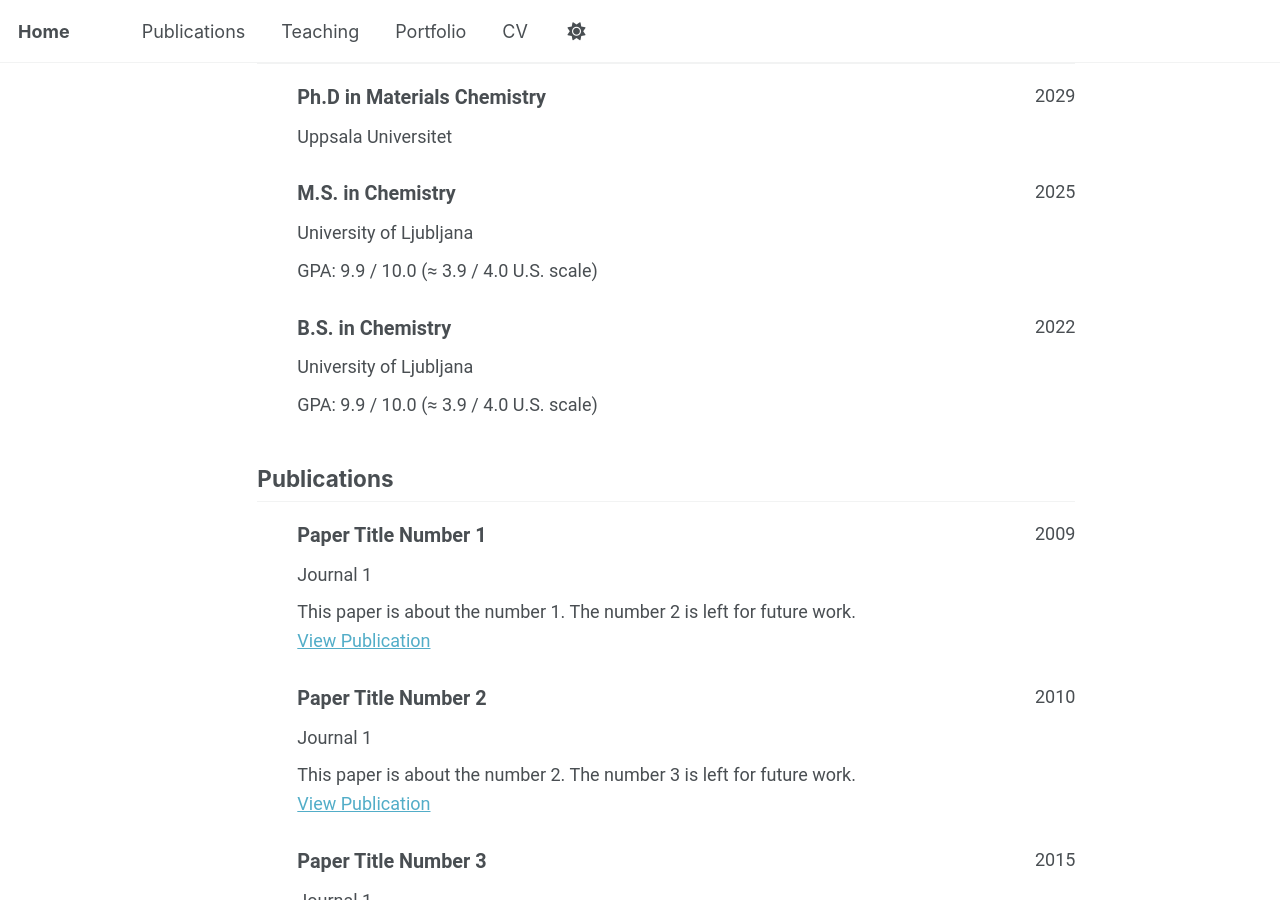
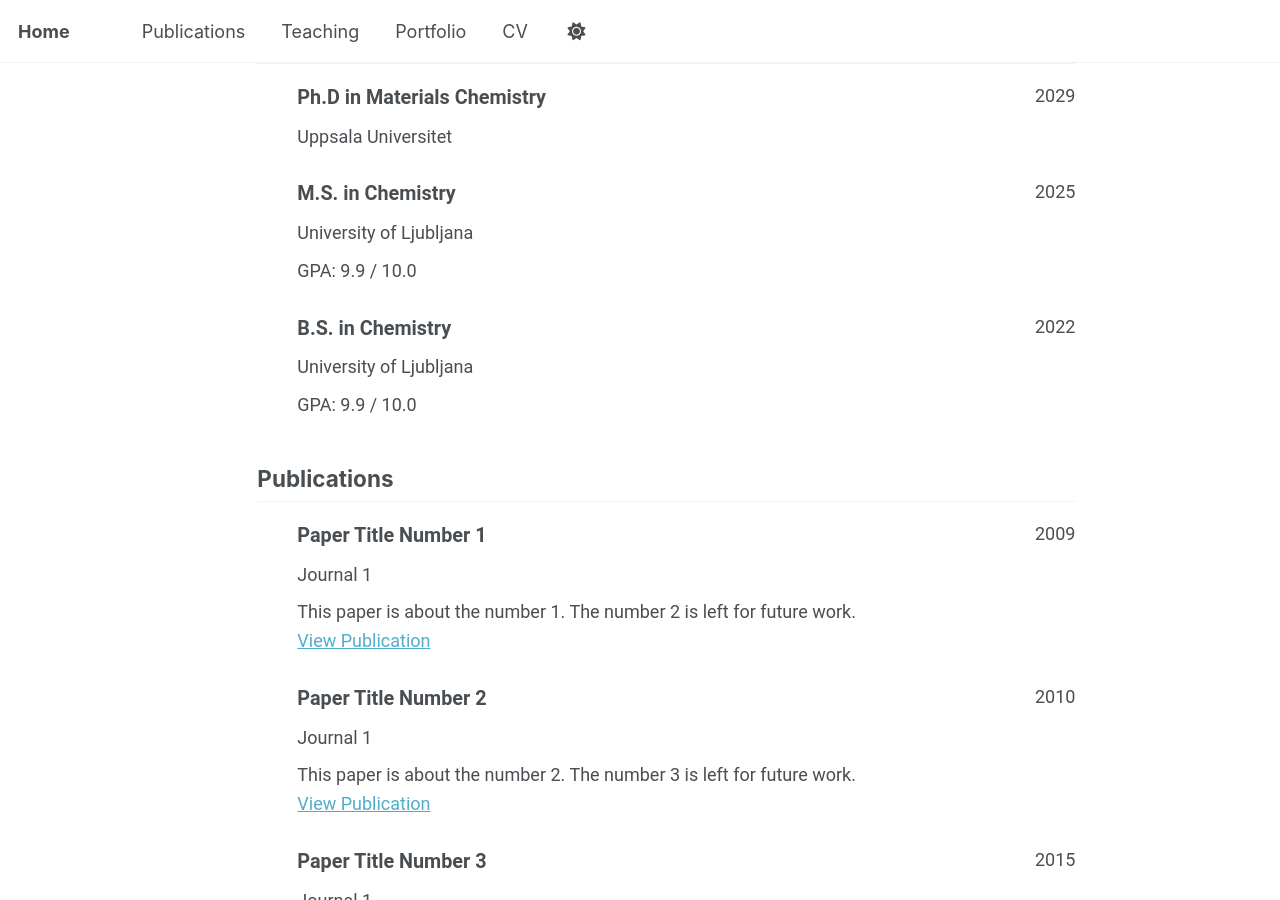
Before and after one commit to MatevzTurk/MatevzTurk.github.io, a Jekyll site: the page built from _pages/cv-json.md, in a window 1280 px wide and 900 px high, scrolled down 493 px. Built offline with Jekyll 4.4.1, drawn with Linux system fonts in a browser that asks for light colours; a script that is not in the unit is left out.

Commit message:
Remove approximate GPA notation from cv.json

```diff
--- a/_data/cv.json
+++ b/_data/cv.json
@@ -47,7 +47,7 @@
       "studyType": "Second cycle",
       "startDate": "2022",
       "endDate": "2025",
-      "gpa": 9.9 / 10.0 (≈ 3.9 / 4.0 U.S. scale),
+      "gpa": 9.9 / 10.0,
       "courses": []
     },
     {
@@ -56,7 +56,7 @@
       "studyType": "First cycle",
       "startDate": "2019",
       "endDate": "2022",
-      "gpa": 9.9 / 10.0 (≈ 3.9 / 4.0 U.S. scale),
+      "gpa": 9.9 / 10.0,
       "courses": []
     }
   ],
```
